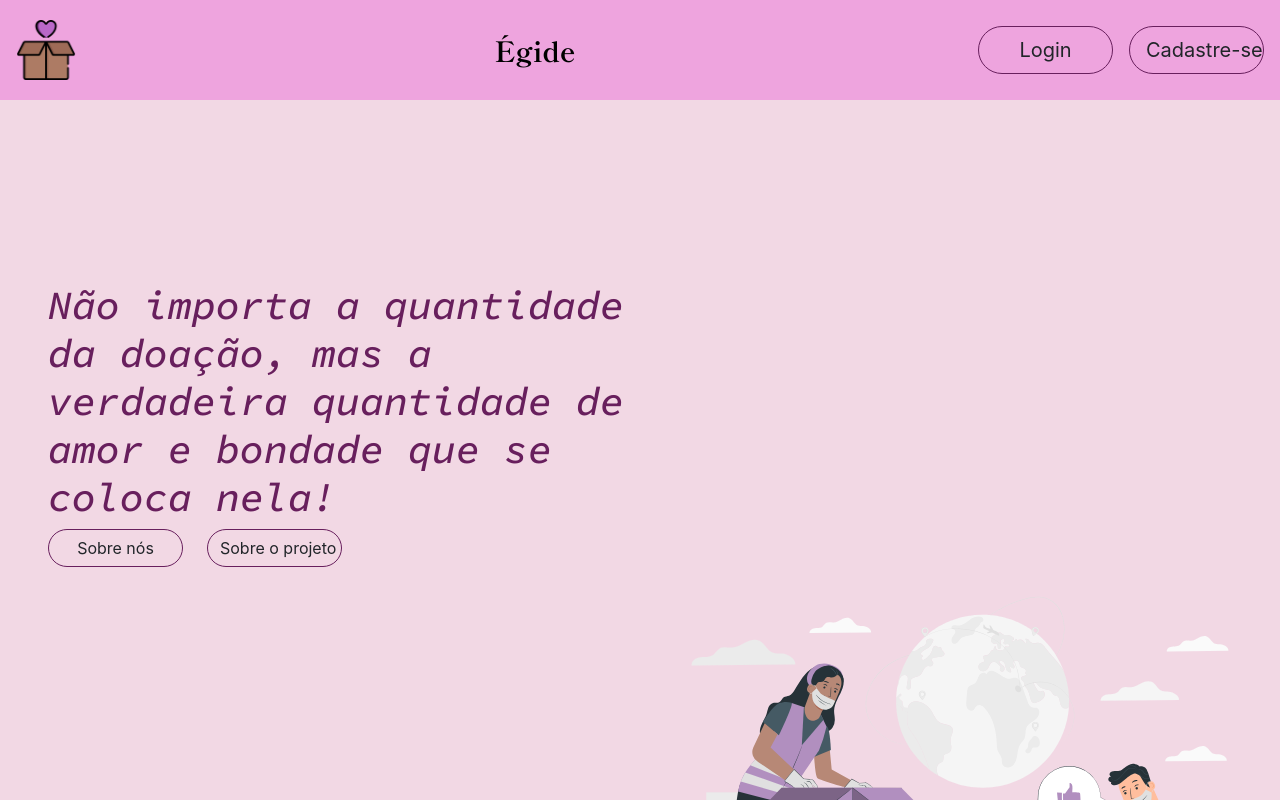
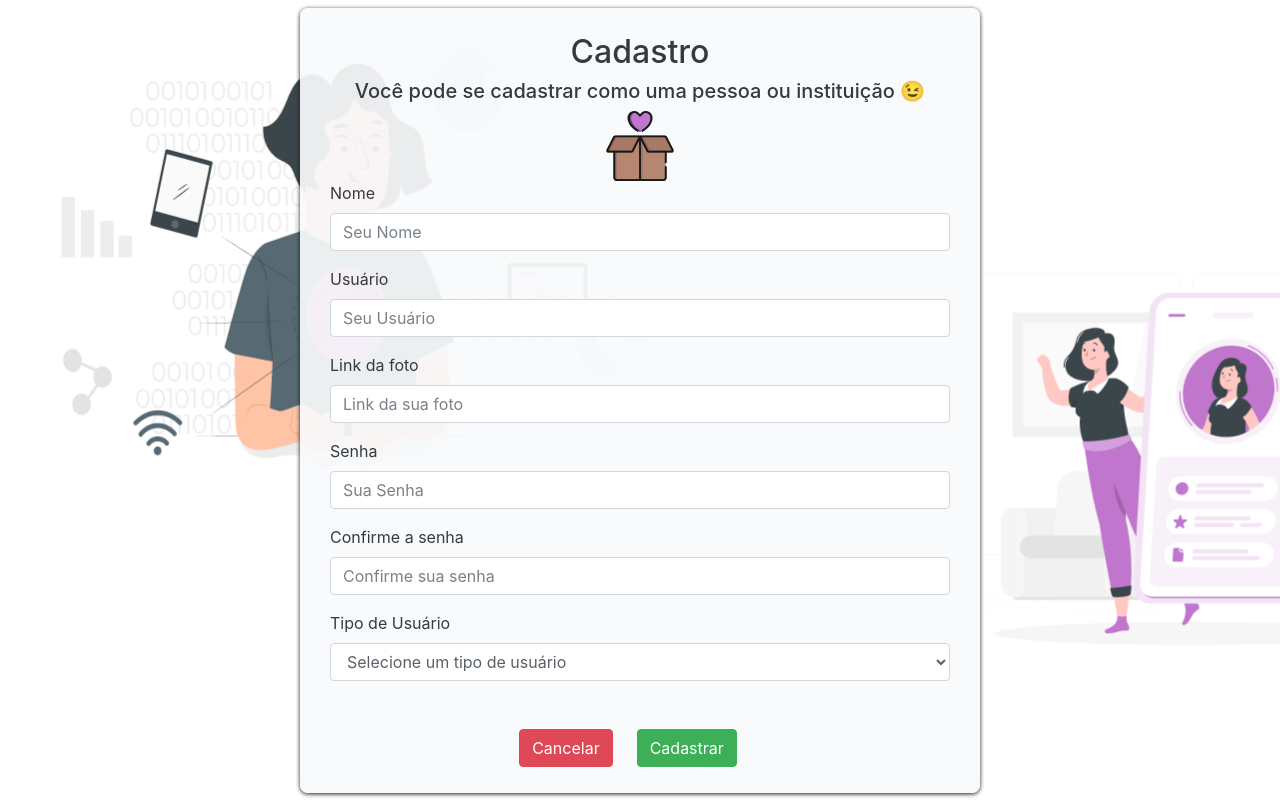
Before and after one commit to Micalli/Projeto_Integrador_Front, an Angular app in the folder egideFrontEnd/: page /cadastrar in a window 1280 px wide. Before the commit this address led to /. Shown: the top 800 px of the page. Built offline with nearby package versions, Linux system fonts and the light colour scheme.

Commit message:
Rotas feitas

```diff
--- a/egideFrontEnd/src/app/app-routing.module.ts
+++ b/egideFrontEnd/src/app/app-routing.module.ts
@@ -1,7 +1,19 @@
 import { NgModule } from '@angular/core';
 import { RouterModule, Routes } from '@angular/router';
+import { CadastrarComponent } from './cadastrar/cadastrar.component';
+import { InicioComponent } from './inicio/inicio.component';
+import { LinhaTempoComponent } from './linha-tempo/linha-tempo.component';
+import { LogarComponent } from './logar/logar.component';
 
-const routes: Routes = [];
+const routes: Routes = [
+{path:'',redirectTo:'inicio',pathMatch:'full'},
+
+  {path:'logar',component:LogarComponent},
+  {path:'cadastrar',component:CadastrarComponent},
+  {path:'inicio',component:InicioComponent},
+  {path:'linha-tempo',component:LinhaTempoComponent}
+
+];
 
 @NgModule({
   imports: [RouterModule.forRoot(routes)],
--- a/egideFrontEnd/src/app/app.component.html
+++ b/egideFrontEnd/src/app/app.component.html
@@ -1 +1 @@
-<app-inicio></app-inicio>
+<router-outlet></router-outlet>
--- a/egideFrontEnd/src/app/cadastrar/cadastrar.component.html
+++ b/egideFrontEnd/src/app/cadastrar/cadastrar.component.html
@@ -41,8 +41,8 @@
                 </select>
 </div>
             <div class="d-flex justify-content-center mt-5">
-                <button type="submit" class="btn btn-danger mr-4" routerLink='/entrar'>Cancelar</button>
-                <button type="submit" class="btn btn-success mr-4">Cadastrar</button>
+                <button type="submit" class="btn btn-danger mr-4" routerLink='/inicio'>Cancelar</button>
+                <button type="submit" class="btn btn-success mr-4" routerLink='/logar'>Cadastrar</button>
             </div>
         </div>
 </div>
--- a/egideFrontEnd/src/app/inicio/inicio.component.html
+++ b/egideFrontEnd/src/app/inicio/inicio.component.html
@@ -7,8 +7,8 @@
       Égide
     </div>
     <div>
-      <button class="btn btn-lg botao mr-3">Login</button>
-      <button class="btn btn-lg botao">Cadastre-se</button>
+      <button class="btn btn-lg botao mr-3" routerLink='/logar'>Login</button>
+      <button class="btn btn-lg botao" routerLink='/cadastrar'>Cadastre-se</button>
     </div>
   </nav >
     <div class="fundo2 container-fluid">
--- a/egideFrontEnd/src/app/logar/logar.component.html
+++ b/egideFrontEnd/src/app/logar/logar.component.html
@@ -24,12 +24,12 @@
 <button type="submit" class="btn btn-primary pad-but ">
           Entrar
         </button>
-<button type="submit" class="btn btn-danger pad-but">
+<button type="submit" class="btn btn-danger pad-but" routerLink='/inicio' >
           Cancelar
         </button>
       </div>
 <div class="d-flex justify-content-center">
-        <p>Não possui conta? <a href="#">Cadastre-se</a></p>
+        <p>Não possui conta? <a routerLink='/cadastrar'>Cadastre-se</a></p>
       </div>
     </div>
   </div>
```
Also changed, not shown: egideFrontEnd/src/app/app.module.ts (+5 -2 lines).
